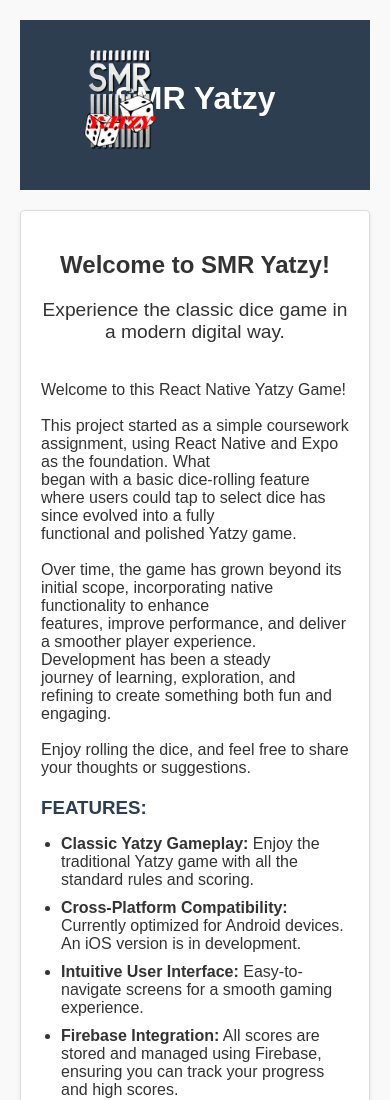
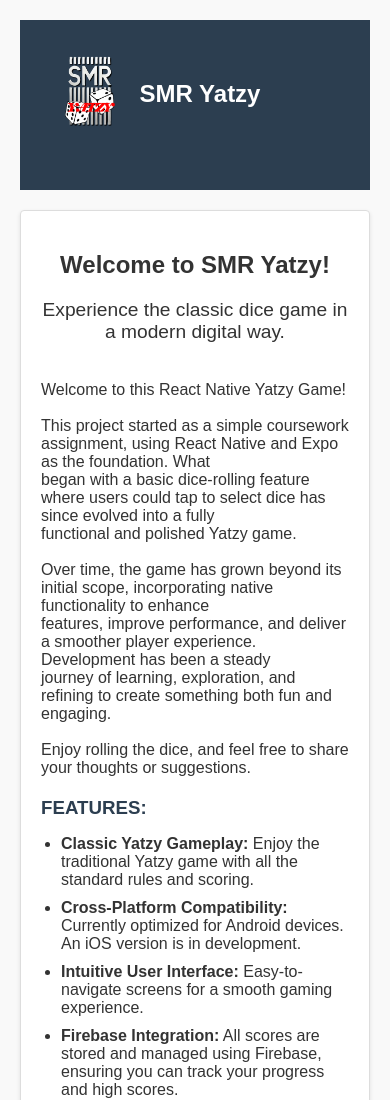
Before and after one commit to Sabata79/RN_Yatzee_FULL-GAME, a plain HTML site: page landingpage.html in a window 390 px wide. Shown: the top 1100 px of the page. Drawn offline with Linux system fonts and the light colour scheme.

Commit message:
responsive fix

```diff
--- a/landingpage.html
+++ b/landingpage.html
@@ -21,23 +21,23 @@
             background: #2c3e50;
             min-height: 150px;
             color: #fff;
-            padding: 10px 20px;
+            padding: 10px 10px;
             text-align: center;
         }
 
         header img {
             position: absolute;
             left: 0px;
-            top: 60%;
-            transform: translateY(-50%);
-            width: 200px;
-            height: auto;
+            top: 10%;
+            width: 40%;
+            max-width: 200px;
         }
 
         header h1 {
             margin: 0;
             margin-top: 50px;
-            font-size: 2em;
+            font-size: 1.5rem;
+            margin-left: 10px;
         }
 
         /* Container */
```
Also changed, not shown: privacy-policy.html (+6 -6 lines), terms-of-service.html (+7 -6 lines).
